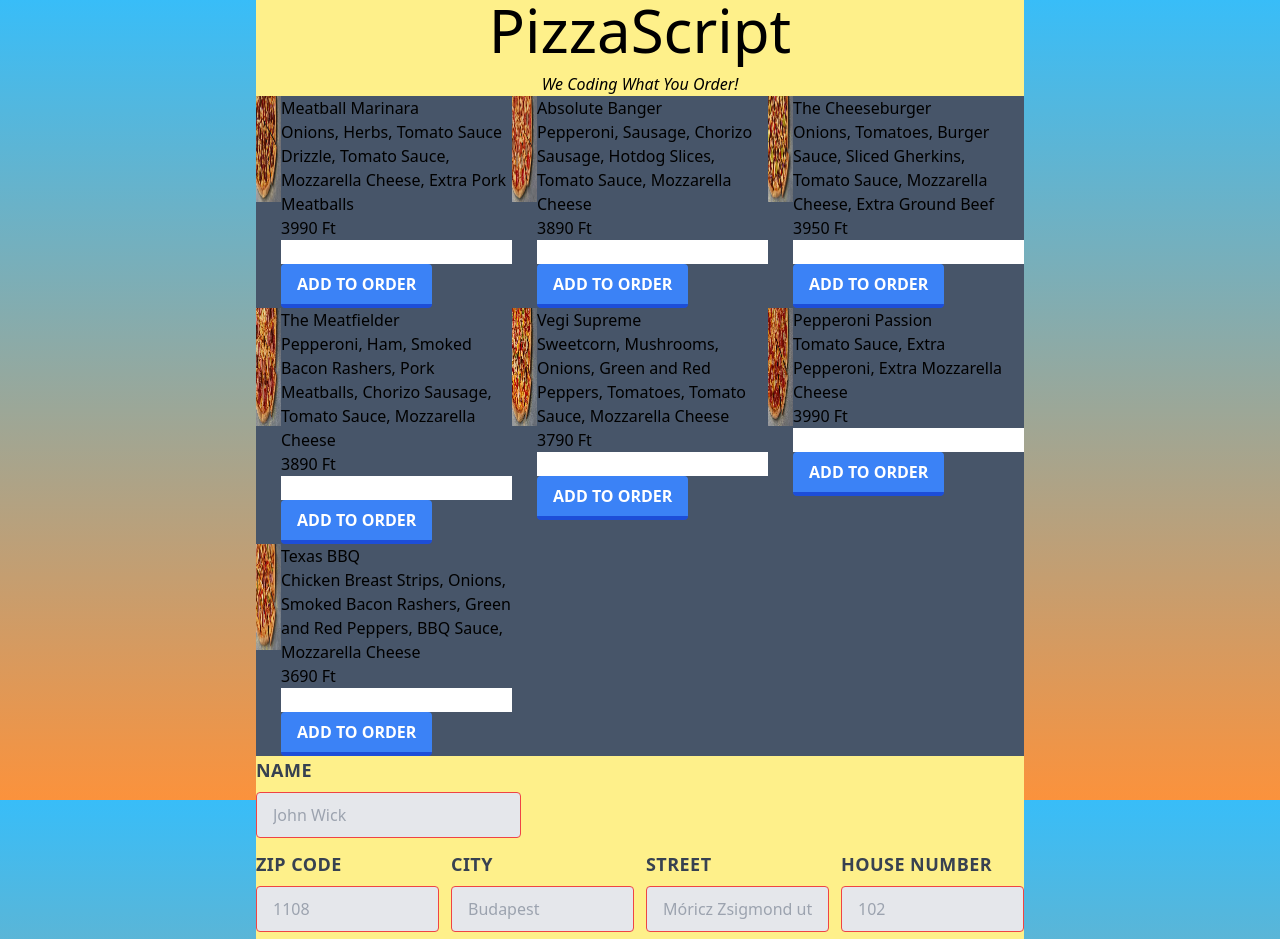
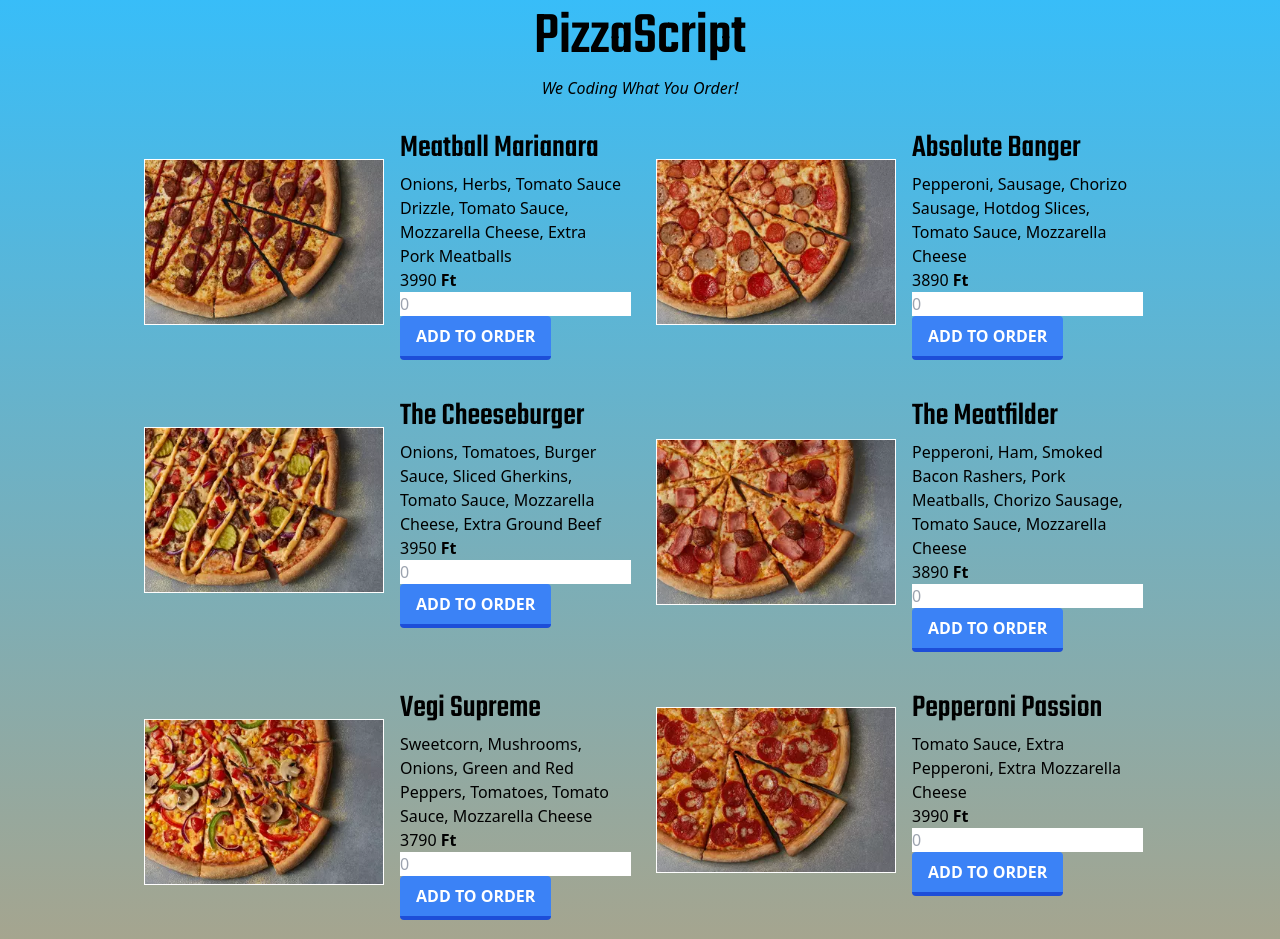
Before and after one commit to veressgergo88/pizzascript-myfrontend, a website built with Vite: page frontend/index.html in a window 1280 px wide. Shown: the top 939 px of the page. Built offline with nearby package versions, Linux system fonts and the light colour scheme.

Commit message:
the style is 80% and added a minimum frontend script

```diff
--- a/frontend/index.html
+++ b/frontend/index.html
@@ -4,156 +4,159 @@
     <meta charset="UTF-8" />
     <link rel="icon" type="image/svg+xml" href="/vite.svg" />
     <meta name="viewport" content="width=device-width, initial-scale=1.0" />
+    <link rel="preconnect" href="https://fonts.googleapis.com">
+    <link rel="preconnect" href="https://fonts.gstatic.com" crossorigin>
+    <link href="https://fonts.googleapis.com/css2?family=Teko:wght@500&display=swap" rel="stylesheet">
     <script type="module" src="/src/main.ts" defer></script>
     <title>PizzaScript</title>
   </head>
-  <body class="w-screen h-screen bg-gradient-to-t from-orange-400 to-sky-400">
+  <body class="w-screen  bg-gradient-to-t from-orange-400 to-sky-400 bg-no-repeat">
 
-    <main id="main-box" class="mx-auto sm:w-3/5 flex flex-col bg-white">
+    <div id="main-box" class="w-4/5 mx-auto flex flex-col">
 
-      <header id="team-name" class="w-full bg-yellow-200 flex flex-col justify-center items-center gap-3">
+      <div id="team-name" class="flex flex-col justify-center items-center gap-2 py-2">
         <h1 class="text-6xl">PizzaScript</h1>
         <p class="italic">We Coding What You Order!</p>
-      </header>
+      </div>
 
-      <section id="pizza-section" class="grid grid-cols-3 w-full bg-slate-600">
+      <div id="pizza-section" class="flex flex-wrap">
 
-        <article class="flex">
-          <div id="left-side">
-            <img id="imgone" src="img/marinara.png" alt="mariana">
+        <div class="w-full lg:w-1/2 p-4">
+          <div class="flex items-center">
+            <div class="w-1/2">
+              <img src="img/marinara.webp" alt="marianara" class="max-w-full h-auto">
             </div>
-          <div id="right-side">
-            <div id="name-tops-price">
-              <h3 id="pizza-name-1">Meatball Marinara</h3>
-              <p id="pizza-toppings-1">Onions, Herbs, Tomato Sauce Drizzle, Tomato Sauce, Mozzarella Cheese, Extra Pork Meatballs</p>
-              <p id="pizza-price-1">3990 <span>Ft</span></p>
-              <div id="amount-box">
-                <input id="inpone" type="number">
+            <div class="w-1/2 pl-4">
+              <h3>Meatball Marianara</h3>
+              <p>Onions, Herbs, Tomato Sauce Drizzle, Tomato Sauce, Mozzarella Cheese, Extra Pork Meatballs</p>
+              <p>3990<span> Ft</span></p>
+              <div>
+                <input id="amountone" type="number" placeholder="0">
               </div>
-              <div id="add-to-order-box">
-                <button id="add-to-order" class="bg-blue-500 hover:bg-blue-400 text-white font-bold py-2 px-4 border-b-4 border-blue-700 hover:border-blue-500 rounded">ADD TO ORDER</button>
+              <div>
+                <button type="submit" id="order" class="bg-blue-500 hover:bg-blue-400 text-white font-bold py-2 px-4 border-b-4 border-blue-700 hover:border-blue-500 rounded">ADD TO ORDER</button>
               </div>
             </div>
           </div>
-        </article>
+        </div>
 
-        <article class="flex">
-          <div id="left-side">
-            <img id="imgtwo" src="img/banger.png" alt="banger">
+        <div class="w-full lg:w-1/2 p-4">
+          <div class="flex items-center">
+            <div class="w-1/2">
+              <img src="img/banger.webp" alt="banger" class="max-w-full h-auto">
             </div>
-          <div id="right-side">
-            <div id="name-tops-price">
-              <h3 id="pizza-name-2">Absolute Banger</h3>
-              <p id="pizza-toppings-2">Pepperoni, Sausage, Chorizo Sausage, Hotdog Slices, Tomato Sauce, Mozzarella Cheese</p>
-              <p id="pizza-price-2">3890 <span>Ft</span></p>
-              <div id="amount-box">
-                <input id="inptwo" type="number">
+            <div class="w-1/2 pl-4">
+              <h3>Absolute Banger</h3>
+              <p>Pepperoni, Sausage, Chorizo Sausage, Hotdog Slices, Tomato Sauce, Mozzarella Cheese</p>
+              <p>3890<span> Ft</span></p>
+              <div>
+                <input id="amounttwo" type="number" placeholder="0">
               </div>
-              <div id="add-to-order-box">
-                <button id="add-to-order" class="bg-blue-500 hover:bg-blue-400 text-white font-bold py-2 px-4 border-b-4 border-blue-700 hover:border-blue-500 rounded">ADD TO ORDER</button>
+              <div>
+                <button type="submit" id="order" class="bg-blue-500 hover:bg-blue-400 text-white font-bold py-2 px-4 border-b-4 border-blue-700 hover:border-blue-500 rounded">ADD TO ORDER</button>
               </div>
             </div>
           </div>
-        </article>
+        </div>
 
-        <article class="flex">
-          <div id="left-side">
-            <img id="imgthree" src="img/cheeseburger.png" alt="cheeseburger">
+        <div class="w-full lg:w-1/2 p-4">
+          <div class="flex items-center">
+            <div class="w-1/2">
+              <img src="img/cheeseburger.webp" alt="cheeseburger" class="max-w-full h-auto">
             </div>
-          <div id="right-side">
-            <div id="name-tops-price">
-              <h3 id="pizza-name-3">The Cheeseburger</h3>
-              <p id="pizza-toppings-3">Onions, Tomatoes, Burger Sauce, Sliced Gherkins, Tomato Sauce, Mozzarella Cheese, Extra Ground Beef</p>
-              <p id="pizza-price-3">3950 <span>Ft</span></p>
-              <div id="amount-box">
-                <input id="inpthree" type="number">
+            <div class="w-1/2 pl-4">
+              <h3>The Cheeseburger</h3>
+              <p>Onions, Tomatoes, Burger Sauce, Sliced Gherkins, Tomato Sauce, Mozzarella Cheese, Extra Ground Beef</p>
+              <p>3950<span> Ft</span></p>
+              <div>
+                <input id="amountthree" type="number" placeholder="0">
               </div>
-              <div id="add-to-order-box">
-                <button id="add-to-order" class="bg-blue-500 hover:bg-blue-400 text-white font-bold py-2 px-4 border-b-4 border-blue-700 hover:border-blue-500 rounded">ADD TO ORDER</button>
+              <div>
+                <button type="submit" id="order" class="bg-blue-500 hover:bg-blue-400 text-white font-bold py-2 px-4 border-b-4 border-blue-700 hover:border-blue-500 rounded">ADD TO ORDER</button>
               </div>
             </div>
           </div>
-        </article>
+        </div>
 
-        <article class="flex">
-          <div id="left-side">
-            <img id="imgfour" src="img/meatfielder.png" alt="meatfielder">
+        <div class="w-full lg:w-1/2 p-4">
+          <div class="flex items-center">
+            <div class="w-1/2">
+              <img src="img/meatfielder.webp" alt="meatfielder" class="max-w-full h-auto">
             </div>
-          <div id="right-side">
-            <div id="name-tops-price">
-              <h3 id="pizza-name-4">The Meatfielder</h3>
-              <p id="pizza-toppings-4">Pepperoni, Ham, Smoked Bacon Rashers, Pork Meatballs, Chorizo Sausage, Tomato Sauce, Mozzarella Cheese</p>
-              <p id="pizza-price-4">3890 <span>Ft</span></p>
-              <div id="amount-box">
-                <input id="inpfour" type="number">
+            <div class="w-1/2 pl-4">
+              <h3>The Meatfilder</h3>
+              <p>Pepperoni, Ham, Smoked Bacon Rashers, Pork Meatballs, Chorizo Sausage, Tomato Sauce, Mozzarella Cheese</p>
+              <p>3890<span> Ft</span></p>
+              <div>
+                <input id="amountfour" type="number" placeholder="0">
               </div>
-              <div id="add-to-order-box">
-                <button id="add-to-order" class="bg-blue-500 hover:bg-blue-400 text-white font-bold py-2 px-4 border-b-4 border-blue-700 hover:border-blue-500 rounded">ADD TO ORDER</button>
+              <div>
+                <button type="submit" id="order" class="bg-blue-500 hover:bg-blue-400 text-white font-bold py-2 px-4 border-b-4 border-blue-700 hover:border-blue-500 rounded">ADD TO ORDER</button>
               </div>
             </div>
           </div>
-        </article>
+        </div>
 
-        <article class="flex">
-          <div id="left-side">
-            <img id="imgfive" src="img/supreme.png" alt="supreme">
+        <div class="w-full lg:w-1/2 p-4">
+          <div class="flex items-center">
+            <div class="w-1/2">
+              <img src="img/supreme.webp" alt="supreme" class="max-w-full h-auto">
             </div>
-          <div id="right-side">
-            <div id="name-tops-price">
-              <h3 id="pizza-name-5">Vegi Supreme</h3>
-              <p id="pizza-toppings-5">Sweetcorn, Mushrooms, Onions, Green and Red Peppers, Tomatoes, Tomato Sauce, Mozzarella Cheese</p>
-              <p id="pizza-price-5">3790 <span>Ft</span></p>
-              <div id="amount-box">
-                <input id="inpfive" type="number">
+            <div class="w-1/2 pl-4">
+              <h3>Vegi Supreme</h3>
+              <p>Sweetcorn, Mushrooms, Onions, Green and Red Peppers, Tomatoes, Tomato Sauce, Mozzarella Cheese</p>
+              <p>3790<span> Ft</span></p>
+              <div>
+                <input id="amountfive" type="number" placeholder="0">
               </div>
-              <div id="add-to-order-box">
-                <button id="add-to-order" class="bg-blue-500 hover:bg-blue-400 text-white font-bold py-2 px-4 border-b-4 border-blue-700 hover:border-blue-500 rounded">ADD TO ORDER</button>
+              <div>
+                <button type="submit" id="order" class="bg-blue-500 hover:bg-blue-400 text-white font-bold py-2 px-4 border-b-4 border-blue-700 hover:border-blue-500 rounded">ADD TO ORDER</button>
               </div>
             </div>
           </div>
-        </article>
+        </div>
 
-        <article class="flex">
-          <div id="left-side">
-            <img id="imgsix" src="img/passion.png" alt="passion">
+        <div class="w-full lg:w-1/2 p-4">
+          <div class="flex items-center">
+            <div class="w-1/2">
+              <img src="img/passion.webp" alt="passion" class="max-w-full h-auto">
             </div>
-          <div id="right-side">
-            <div id="name-tops-price">
-              <h3 id="pizza-name-6">Pepperoni Passion</h3>
-              <p id="pizza-toppings-6">Tomato Sauce, Extra Pepperoni, Extra Mozzarella Cheese</p>
-              <p id="pizza-price-6">3990 <span>Ft</span></p>
-              <div id="amount-box">
-                <input id="inpsix" type="number">
+            <div class="w-1/2 pl-4">
+              <h3>Pepperoni Passion</h3>
+              <p>Tomato Sauce, Extra Pepperoni, Extra Mozzarella Cheese</p>
+              <p>3990<span> Ft</span></p>
+              <div>
+                <input id="amountsix" type="number" placeholder="0">
               </div>
-              <div id="add-to-order-box">
-                <button id="add-to-order" class="bg-blue-500 hover:bg-blue-400 text-white font-bold py-2 px-4 border-b-4 border-blue-700 hover:border-blue-500 rounded">ADD TO ORDER</button>
+              <div>
+                <button type="submit" id="order" class="bg-blue-500 hover:bg-blue-400 text-white font-bold py-2 px-4 border-b-4 border-blue-700 hover:border-blue-500 rounded">ADD TO ORDER</button>
               </div>
             </div>
           </div>
-        </article>
+        </div>
 
-        <article class="flex">
-          <div id="left-side">
-            <img id="imgseven" src="img/bbq.png" alt="bbq">
+        <div class="w-full lg:w-1/2 p-4">
+          <div class="flex items-center">
+            <div class="w-1/2">
+              <img src="img/bbq.webp" alt="bbq" class="max-w-full h-auto">
             </div>
-          <div id="right-side">
-            <div id="name-tops-price">
-              <h3 id="pizza-name-7">Texas BBQ</h3>
-              <p id="pizza-toppings-7">Chicken Breast Strips, Onions, Smoked Bacon Rashers, Green and Red Peppers, BBQ Sauce, Mozzarella Cheese</p>
-              <p id="pizza-price-7">3690 <span>Ft</span></p>
-              <div id="amount-box">
-                <input id="inpseven" type="number">
+            <div class="w-1/2 pl-4">
+              <h3>Texas BBQ</h3>
+              <p>Chicken Breast Strips, Onions, Smoked Bacon Rashers, Green and Red Peppers, BBQ Sauce, Mozzarella Cheese</p>
+              <p>3690<span> Ft</span></p>
+              <div>
+                <input id="amountseven" type="number" placeholder="0">
               </div>
-              <div id="add-to-order-box">
-                <button id="add-to-order" class="bg-blue-500 hover:bg-blue-400 text-white font-bold py-2 px-4 border-b-4 border-blue-700 hover:border-blue-500 rounded">ADD TO ORDER</button>
+              <div>
+                <button type="submit" id="order" class="bg-blue-500 hover:bg-blue-400 text-white font-bold py-2 px-4 border-b-4 border-blue-700 hover:border-blue-500 rounded">ADD TO ORDER</button>
               </div>
             </div>
           </div>
-        </article>
+        </div>
 
-      </section>
+      </div>
 
-      <form id="form-section" class="mx-auto bg-yellow-200">
+      <form id="form-section" class="mx-auto mt-10">
 
         <div id="form-name" class="flex flex-col">
           <label class="tracking-wide text-gray-700 text-lg font-bold mb-2">
@@ -169,7 +172,7 @@
               ZIP CODE
             </label>
             <div>
-              <input type="text" placeholder="1108" class="w-full bg-gray-200 text-gray-700 border border-red-500 rounded py-3 px-4 mb-3 leading-tight focus:outline-none focus:bg-white">
+              <input id="inpzip" type="text" placeholder="1108" class="w-full bg-gray-200 text-gray-700 border border-red-500 rounded py-3 px-4 mb-3 leading-tight focus:outline-none focus:bg-white">
             </div>
           </div>
           <div class="flex flex-col">
@@ -177,7 +180,7 @@
               CITY
             </label>
             <div>
-              <input type="text" placeholder="Budapest" class="w-full bg-gray-200 text-gray-700 border border-red-500 rounded py-3 px-4 mb-3 leading-tight focus:outline-none focus:bg-white">
+              <input id="inpcity" type="text" placeholder="Budapest" class="w-full bg-gray-200 text-gray-700 border border-red-500 rounded py-3 px-4 mb-3 leading-tight focus:outline-none focus:bg-white">
             </div>
           </div>
           <div class="flex flex-col">
@@ -185,7 +188,7 @@
               STREET
             </label>
             <div>
-              <input type="text" placeholder="Móricz Zsigmond utca" class="w-full bg-gray-200 text-gray-700 border border-red-500 rounded py-3 px-4 mb-3 leading-tight focus:outline-none focus:bg-white">
+              <input id="inpstreet" type="text" placeholder="Móricz Zsigmond utca" class="w-full bg-gray-200 text-gray-700 border border-red-500 rounded py-3 px-4 mb-3 leading-tight focus:outline-none focus:bg-white">
             </div>
           </div>
           <div class="flex flex-col">
@@ -193,7 +196,7 @@
               HOUSE NUMBER
             </label>
             <div>
-              <input type="text" placeholder="102" class="w-full bg-gray-200 text-gray-700 border border-red-500 rounded py-3 px-4 mb-3 leading-tight focus:outline-none focus:bg-white">
+              <input id="inphouse" type="text" placeholder="102" class="w-full bg-gray-200 text-gray-700 border border-red-500 rounded py-3 px-4 mb-3 leading-tight focus:outline-none focus:bg-white">
             </div>
           </div>
         </div>
@@ -202,24 +205,42 @@
             <label class="tracking-wide text-gray-700 text-lg font-bold mb-2">
               E-MAIL
             </label>
-            <input id="e-mail" type="email" placeholder="john.wick@gmail.com" class="w-full bg-gray-200 text-gray-700 border border-red-500 rounded py-3 px-4 mb-3 leading-tight focus:outline-none focus:bg-white">
+            <input id="inpemail" id="e-mail" type="email" placeholder="john.wick@gmail.com" class="w-full bg-gray-200 text-gray-700 border border-red-500 rounded py-3 px-4 mb-3 leading-tight focus:outline-none focus:bg-white">
           </div>
           <div class="flex flex-col">
             <label class="tracking-wide text-gray-700 text-lg font-bold mb-2">
               PHONE NUMBER
             </label>
-            <input id="phone-number" type="text" placeholder="+36105551117" class="w-full bg-gray-200 text-gray-700 border border-red-500 rounded py-3 px-4 mb-3 leading-tight focus:outline-none focus:bg-white">
+            <input id="inpphone" type="text" placeholder="+36105551117" class="w-full bg-gray-200 text-gray-700 border border-red-500 rounded py-3 px-4 mb-3 leading-tight focus:outline-none focus:bg-white">
           </div>
-        </div>
-
-        <div id="orderbutton-box" class="text-center bg-neutral-600">
-          <button type="submit" id="order" class="bg-blue-500 hover:bg-blue-400 text-white font-bold py-2 px-4 border-b-4 border-blue-700 hover:border-blue-500 rounded">ORDER</button>
         </div>
 
       </form>
 
+      <div id="orderbutton-box" class="text-center my-5">
+        <button type="submit" id="regist" class="bg-blue-500 hover:bg-blue-400 text-white font-bold py-2 px-4 border-b-4 border-blue-700 hover:border-blue-500 rounded">REGIST</button>
+      </div>
 
-    </main>
+      <div id="ordercheck" style="display: none;" class="flex justify-center gap-3 bg-blue-400">
+        <div>
+          <h2>NAME:</h>
+          <h2>ADDRESS:</h>
+          <h2>E-MAIL:</h>
+          <h2>PHONE NUMBER:</h>
+        </div>
+        <div>
+          <h2 id="outname"></h>
+          <h2 id="outaddress"></h>
+          <h2 id="outemail"></h>
+          <h2 id="outphone"></h>
+        </div>
+      </div>
+
+      <div id="orderbutton-box" class="text-center">
+        <button type="submit" id="order" class="bg-blue-500 hover:bg-blue-400 text-white font-bold py-2 px-4 border-b-4 border-blue-700 hover:border-blue-500 rounded">ORDER</button>
+      </div>
+
+    </div>
 
   </body>
   </html>
--- a/frontend/src/style.css
+++ b/frontend/src/style.css
@@ -2,44 +2,18 @@
 @tailwind components;
 @tailwind utilities;
 
-/* --- Reset --- */
-*,
-*::before,
-*::after {
-  box-sizing: border-box;
+h1, h3 {
+  font-family: 'Teko', sans-serif;
 }
 
-* {
-  margin: 0;
-  padding: 0;
-  font: inherit;
+h3 {
+  font-size: 2rem;
 }
 
-html {
-  color-scheme: dark light;
+img {
+  border: 1px solid white;
 }
 
-body {
-  min-height: 100vh;
+span {
+  font-weight: bold;
 }
-
-img,
-picture,
-svg,
-video {
-  display: block;
-  max-width: 100%;
-}
-/* --- Reset --- */
-
-/* --- Variables --- */
-:root {
-  --bg-img-layer: -10;
-  --nav-layer: 10;
-}
-/* --- Variables --- */
-
-img {
-  width: 10rem;
-  height: 50%;
-}
```
Also changed, not shown: frontend/src/main.ts (+28 -0 lines). Lines whose indentation alone changed are shown as unchanged.
